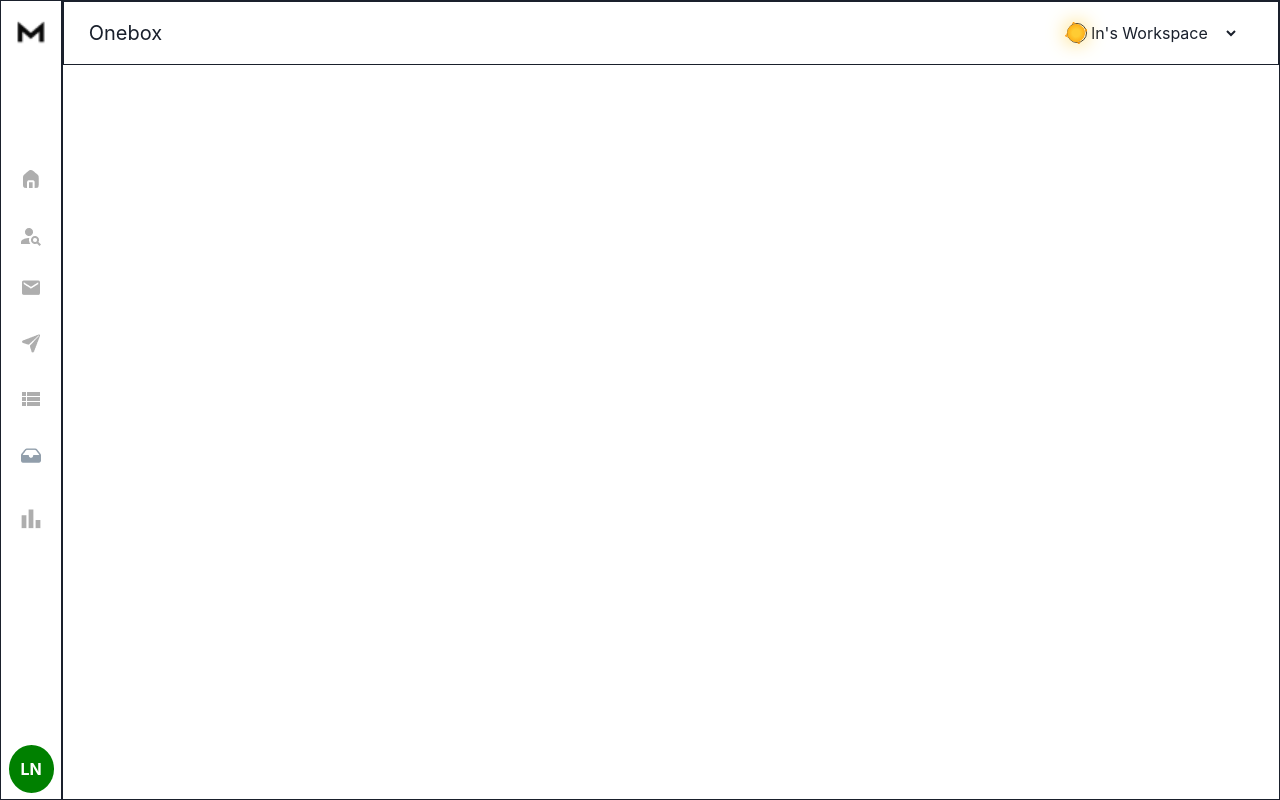
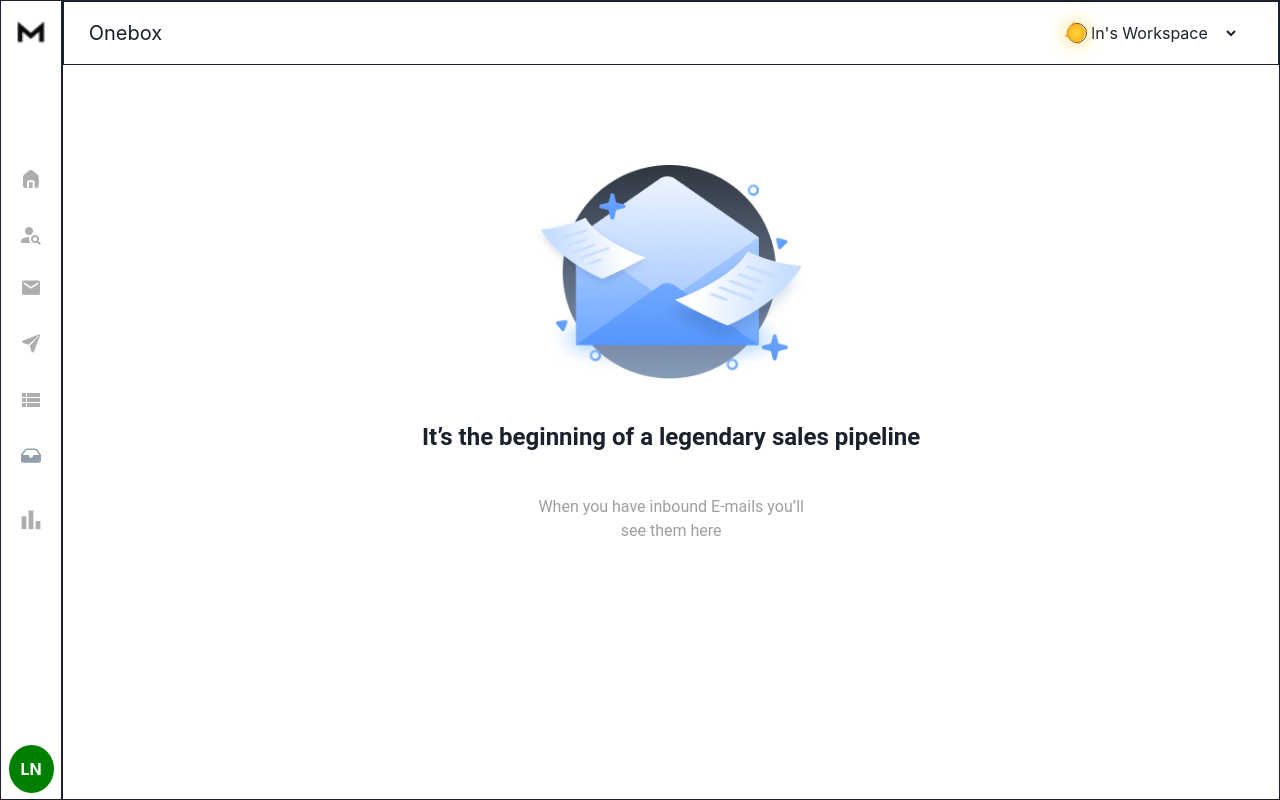
Before and after one commit to imlnr/reachinbox, a React (Create React App) app: page /dashboard in a window 1280 px wide. Built offline with nearby package versions, Linux system fonts and the light colour scheme.

Commit message:
nav-added|

```diff
--- a/src/components/Navbar.jsx
+++ b/src/components/Navbar.jsx
@@ -6,22 +6,78 @@ import home from "../assets/Home_fill.png"
 import temp from "../assets/Frame 19 (1).png"
 import vector from "../assets/Vector.png"
 import frame from "../assets/Frame 23.png"
-// import bar from "../assets/bar_chart.png"
 import mail from "../assets/mail.png"
 import v2 from "../assets/Vector (2).png"
-const Navbar = () => {
+const Navbar = ({ setst, st }) => {
+    console.log(st);
     return (
         <div className='nav-bar'>
             <div className='nav-first'>
                 <img className='logo-img' src={main} alt="" />
                 <div className='nav-items'>
-                    <img src={home} alt="" />
-                    <img src={vector} alt="" />
-                    <img src={mail} alt="" />
-                    <img src={frame} alt="" />
-                    <img src={v2} alt="" />
-                    <img src={temp} alt="" />
-                    <img src={bar} alt="" />
+                    <img style={st.ismailhome?{backgroundColor:"#2f3030",borderRadius:"5px",padding:"5px 7px"}:{}} onClick={() => setst(prev => ({
+                        ismailhome: true,
+                        search: false,
+                        allMail: false,
+                        sent: false,
+                        list: false,
+                        archive: false,
+                        bar: false
+                    }))} src={home} alt="" />
+                    <img style={st.search?{backgroundColor:"#2f3030",borderRadius:"5px",padding:"5px 7px"}:{}} onClick={() => setst(prev => ({
+                        ismailhome: false,
+                        search: true,
+                        allMail: false,
+                        sent: false,
+                        list: false,
+                        archive: false,
+                        bar: false
+                    }))} src={vector} alt="" />
+                    <img style={st.allMail?{backgroundColor:"#2f3030",borderRadius:"5px",padding:"5px 7px"}:{}} onClick={() => setst(prev => ({
+                        ismailhome: false,
+                        search: false,
+                        allMail: true,
+                        sent: false,
+                        list: false,
+                        archive: false,
+                        bar: false
+                    }))} src={mail} alt="" />
+                    <img style={st.sent?{backgroundColor:"#2f3030",borderRadius:"5px",padding:"5px 7px"}:{}} onClick={() => setst(prev => ({
+                        ismailhome: false,
+                        search: false,
+                        allMail: false,
+                        sent: true,
+                        list: false,
+                        archive: false,
+                        bar: false
+                    }))} src={frame} alt="" />
+                    <img style={st.list?{backgroundColor:"#2f3030",borderRadius:"5px",padding:"5px 7px"}:{}} onClick={() => setst(prev => ({
+                        ismailhome: false,
+                        search: false,
+                        allMail: false,
+                        sent: false,
+                        list: true,
+                        archive: false,
+                        bar: false
+                    }))} src={v2} alt="" />
+                    <img style={st.archive?{backgroundColor:"#2f3030",borderRadius:"5px",padding:"5px 7px"}:{}} onClick={() => setst(prev => ({
+                        ismailhome: false,
+                        search: false,
+                        allMail: false,
+                        sent: false,
+                        list: false,
+                        archive: true,
+                        bar: false
+                    }))} src={temp} alt="" />
+                    <img style={st.bar?{backgroundColor:"#2f3030",borderRadius:"5px",padding:"5px 7px"}:{}} onClick={() => setst(prev => ({
+                        ismailhome: false,
+                        search: false,
+                        allMail: false,
+                        sent: false,
+                        list: false,
+                        archive: false,
+                        bar: true
+                    }))} src={bar} alt="" />
                 </div>
             </div>
             <div className='profile'>
--- /dev/null
+++ b/src/components/NoMail.jsx
@@ -0,0 +1,49 @@
+import { Image } from "@chakra-ui/react";
+import noMailIllustration from "../assets/No Message illustration.png";
+import { Box, Typography } from "@mui/material";
+function NoMail() {
+  return (
+    <>
+      <Box
+        sx={{
+          display: "flex",
+          paddingTop: "100px ",
+          gap: "40px",
+          flexDirection: "column",
+          alignItems: "center",
+        }}
+      >
+        <Image
+          src={noMailIllustration}
+          sx={{
+            width: "280.02px",
+            // height: "229.4px",
+          }}
+          alt={"noMailIllustration"}
+        />
+        <Typography
+          sx={{
+            fontSize: "24px",
+            fontWeight: 700,
+            lineHeight: "36.53px",
+            textAlign: "center",
+          }}
+        >
+          It’s the beginning of a legendary sales pipeline
+        </Typography>
+        <Typography
+          sx={{
+            width: "289px",
+            textAlign: "center",
+            height: "54px",
+            color: "#9E9E9E"
+          }}
+        >
+          When you have inbound E-mails you’ll see them here
+        </Typography>
+      </Box>
+    </>
+  );
+}
+
+export default NoMail;
--- a/src/components/ThemeToggle.jsx
+++ b/src/components/ThemeToggle.jsx
@@ -1,4 +1,4 @@
-import React, { useState } from 'react';
+import React from 'react';
 import '../style/theme.css';
 import { useDispatch, useSelector } from 'react-redux';
 import { GET_THEME_CHANGE } from '../redux/AppReducer/action-type';
--- /dev/null
+++ b/src/pages/Bar.jsx
@@ -0,0 +1,9 @@
+import React from 'react'
+
+const Bar = () => {
+  return (
+    <div>Bar</div>
+  )
+}
+
+export default Bar
--- a/src/pages/Dashboard.jsx
+++ b/src/pages/Dashboard.jsx
@@ -3,14 +3,30 @@ import Navbar from '../components/Navbar';
 import "../style/dashboard.css";
 import ThemeToggle from '../components/ThemeToggle';
 import { useSelector } from 'react-redux';
+import NoMail from '../components/NoMail';
+import HomeMail from './HomeMail';
+import Search from './Search';
+import AllMail from './AllMail';
+import Sent from './Sent';
+import List from './List';
+import Archive from './Archive';
+import Bar from './Bar';
 
 const Dashboard = () => {
-    const [ismailhome, setmailhome] = useState(false);
+    const [state, setState] = useState({
+        ismailhome: false,
+        search: false,
+        allMail: false,
+        sent: false,
+        list: false,
+        archive: false,
+        bar: false
+    });
     const theme = useSelector(state => state.theme);
 
     return (
         <div className='dashboard' style={theme ? { backgroundColor: "black", color: "white", transition: "all 0.3s ease" } : { transition: "all 0.3s ease" }}>
-            <Navbar />
+            <Navbar setst={setState} st={state}/>
             <div className='content'>
                 <div className='dash-head'>
                     <span>Onebox</span>
@@ -24,8 +40,16 @@ const Dashboard = () => {
                         </select>
                     </div>
                 </div>
-                {/* <div className='main-content'> */}
-                {/* </div> */}
+                <div className='main-content'>
+                    {state.ismailhome || state.search || state.allMail || state.sent || state.list || state.archive || state.bar || <NoMail />}
+                    {state.ismailhome && <HomeMail />}
+                    {state.search && <Search />}
+                    {state.allMail && <AllMail />}
+                    {state.sent && <Sent />}
+                    {state.list && <List />}
+                    {state.archive && <Archive />}
+                    {state.bar && <Bar />}
+                </div>
             </div>
         </div>
     );
--- a/src/pages/Login.jsx
+++ b/src/pages/Login.jsx
@@ -17,7 +17,7 @@ const Login = () => {
                         <StyledButton variant="contained" sx={{
                             backgroundColor: 'black',
                             color: 'white',
-                            border: '1px solid white',
+                            border: '1px solid #707172',
                             padding: '8px 16px',
                             width: '90%',
                             borderRadius: '4px',
--- a/src/style/nav.css
+++ b/src/style/nav.css
@@ -37,3 +37,7 @@
     align-items: center;
     /* padding: 20% 0; */
 }
+.nav-items>img{
+    padding: 2%;
+    cursor: pointer;
+}
```
Also changed, not shown: src/pages/poll.jsx (deleted, +0 -10 lines).
